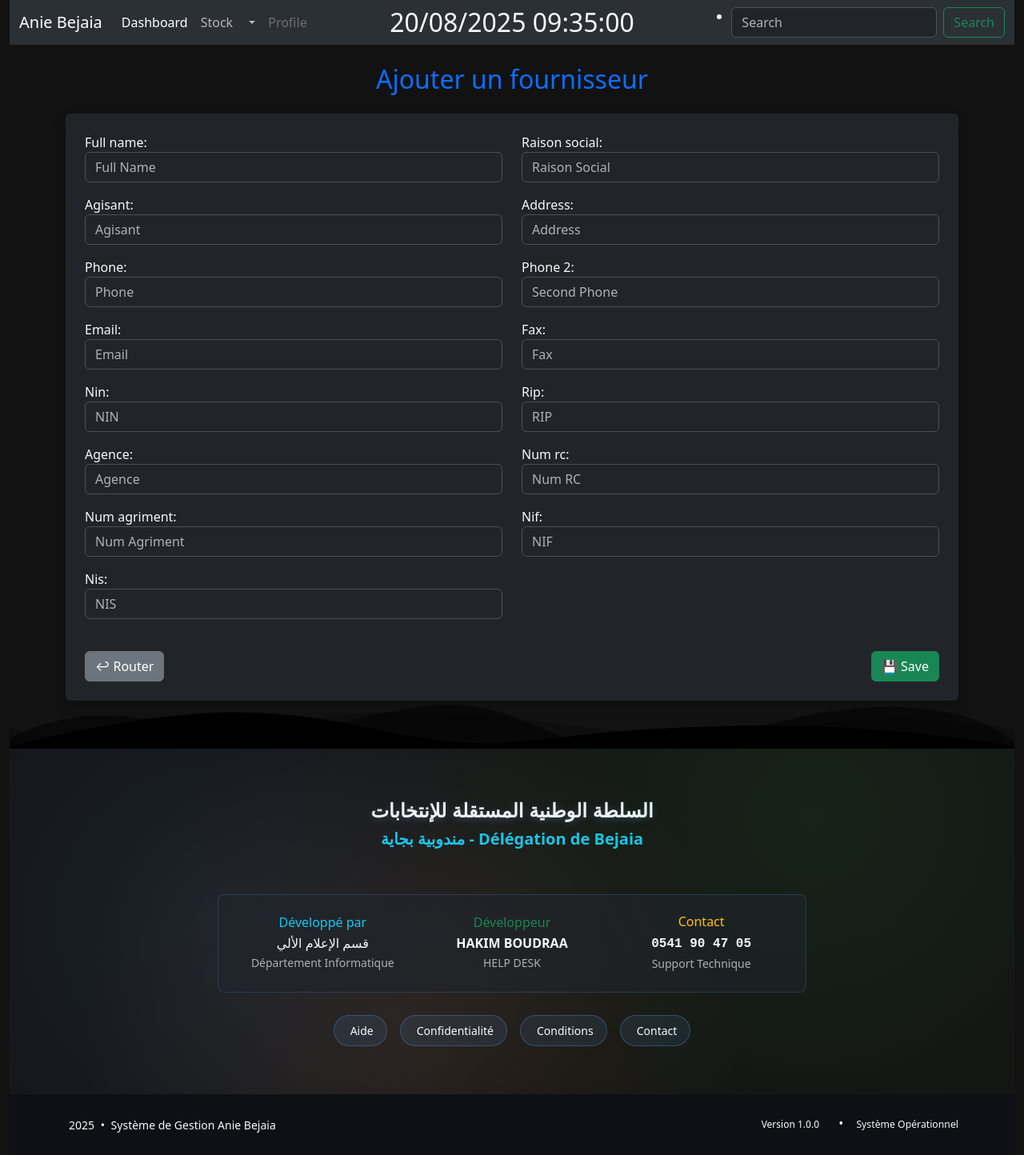
After one commit to hboudraa/Invontary-master-user, a Django app: page /commercial/add_supplier/ in a window 1280 px wide. The commit adds this page. Shown: the whole page at 80% size. Run offline with Django 5.2, Linux system fonts and the light colour scheme.

Commit message:
add supplier

```diff
--- a/INVENTORY/Commercial/admin.py
+++ b/INVENTORY/Commercial/admin.py
@@ -4,6 +4,6 @@ from .models import Supplier
 # Register your models here.
 @admin.register(Supplier)
 class SupplierAdmin(admin.ModelAdmin):
-    list_display = ('first_name','last_name',)
-    ordering = ('first_name',)
-    search_fields = ('first_name','last_name',)
+    list_display = ('full_name','phone',)
+    ordering = ('full_name',)
+    search_fields = ('full_name','num_rc',)
--- a/INVENTORY/Commercial/forms.py
+++ b/INVENTORY/Commercial/forms.py
@@ -0,0 +1,24 @@
+from django import forms
+from .models import Supplier
+
+class SupplierForm(forms.ModelForm):
+    class Meta:
+        model = Supplier
+        fields = '__all__'   # نستعمل كل الحقول من الموديل
+        widgets = {
+            'full_name': forms.TextInput(attrs={'class': 'form-control', 'placeholder': 'Full Name'}),
+            'raison_social': forms.TextInput(attrs={'class': 'form-control', 'placeholder': 'Raison Social'}),
+            'agisant': forms.TextInput(attrs={'class': 'form-control', 'placeholder': 'Agisant'}),
+            'address': forms.TextInput(attrs={'class': 'form-control', 'placeholder': 'Address'}),
+            'phone': forms.TextInput(attrs={'class': 'form-control', 'placeholder': 'Phone'}),
+            'phone_2': forms.TextInput(attrs={'class': 'form-control', 'placeholder': 'Second Phone'}),
+            'email': forms.EmailInput(attrs={'class': 'form-control', 'placeholder': 'Email'}),
+            'fax': forms.TextInput(attrs={'class': 'form-control', 'placeholder': 'Fax'}),
+            'nin': forms.TextInput(attrs={'class': 'form-control', 'placeholder': 'NIN'}),
+            'rip': forms.TextInput(attrs={'class': 'form-control', 'placeholder': 'RIP'}),
+            'agence': forms.TextInput(attrs={'class': 'form-control', 'placeholder': 'Agence'}),
+            'num_rc': forms.TextInput(attrs={'class': 'form-control', 'placeholder': 'Num RC'}),
+            'num_agriment': forms.TextInput(attrs={'class': 'form-control', 'placeholder': 'Num Agriment'}),
+            'nif': forms.TextInput(attrs={'class': 'form-control', 'placeholder': 'NIF'}),
+            'nis': forms.TextInput(attrs={'class': 'form-control', 'placeholder': 'NIS'}),
+        }
--- a/INVENTORY/Commercial/models.py
+++ b/INVENTORY/Commercial/models.py
@@ -1,9 +1,23 @@
 from django.db import models
+
 
 # Create your models here.
 class Supplier(models.Model):
-    first_name = models.CharField(max_length=100)
-    last_name = models.CharField(max_length=100)
+    full_name = models.CharField(max_length=100, null=True, blank=False)
+    raison_social = models.CharField(max_length=100, null=True, blank=False)
+    agisant = models.CharField(max_length=100, null=True, blank=False)
+    address = models.CharField(max_length=100, null=True, blank=False)
+    phone = models.CharField(max_length=100, null=True, blank=False)
+    phone_2 = models.CharField(max_length=100, null=True, blank=False)
+    email = models.CharField(max_length=100, null=True, blank=False)
+    fax = models.CharField(max_length=100, null=True, blank=False)
+    nin = models.CharField(max_length=100, null=True, blank=False)
+    rip = models.CharField(max_length=100, null=True, blank=False)
+    agence = models.CharField(max_length=100, null=True, blank=False)
+    num_rc = models.CharField(max_length=100, null=True, blank=False)
+    num_agriment = models.CharField(max_length=100, null=True, blank=False)
+    nif = models.CharField(max_length=100, null=True, blank=False)
+    nis = models.CharField(max_length=100, null=True, blank=False)
 
     def __str__(self):
-        return f"{self.first_name}" + " - " + f"{self.last_name}"
+        return f"{self.full_name}" + " - " + f"{self.phone}"
--- /dev/null
+++ b/INVENTORY/Commercial/templates/add_supplier.html
@@ -0,0 +1,100 @@
+{% extends 'base.html' %}
+{% load phone_filters %}
+{% block title %}Add Supplier{% endblock %}
+{% block content %}
+<div class="container mt-4">
+    <h2 class="text-center mb-4 text-primary">Ajouter un fournisseur</h2>
+    <form method="POST" class="shadow p-4 rounded bg-dark">
+        {% csrf_token %}
+        <div class="row">
+            <div class="col-md-6 mb-3">
+                {{ form.full_name.label_tag }}
+                {{ form.full_name }}
+            </div>
+            <div class="col-md-6 mb-3">
+                {{ form.raison_social.label_tag }}
+                {{ form.raison_social }}
+            </div>
+        </div>
+
+        <div class="row">
+            <div class="col-md-6 mb-3">
+                {{ form.agisant.label_tag }}
+                {{ form.agisant }}
+            </div>
+            <div class="col-md-6 mb-3">
+                {{ form.address.label_tag }}
+                {{ form.address }}
+            </div>
+        </div>
+
+        <div class="row">
+            <div class="col-md-6 mb-3">
+                {{ form.phone.label_tag }}
+                {{ form.phone }}
+            </div>
+            <div class="col-md-6 mb-3">
+                {{ form.phone_2.label_tag }}
+                {{ form.phone_2 }}
+            </div>
+        </div>
+
+        <div class="row">
+            <div class="col-md-6 mb-3">
+                {{ form.email.label_tag }}
+                {{ form.email }}
+            </div>
+            <div class="col-md-6 mb-3">
+                {{ form.fax.label_tag }}
+                {{ form.fax }}
+            </div>
+        </div>
+
+        <div class="row">
+            <div class="col-md-6 mb-3">
+                {{ form.nin.label_tag }}
+                {{ form.nin }}
+            </div>
+            <div class="col-md-6 mb-3">
+                {{ form.rip.label_tag }}
+                {{ form.rip }}
+            </div>
+        </div>
+
+        <div class="row">
+            <div class="col-md-6 mb-3">
+                {{ form.agence.label_tag }}
+                {{ form.agence }}
+            </div>
+            <div class="col-md-6 mb-3">
+                {{ form.num_rc.label_tag }}
+                {{ form.num_rc }}
+            </div>
+        </div>
+
+        <div class="row">
+            <div class="col-md-6 mb-3">
+                {{ form.num_agriment.label_tag }}
+                {{ form.num_agriment }}
+            </div>
+            <div class="col-md-6 mb-3">
+                {{ form.nif.label_tag }}
+                {{ form.nif }}
+            </div>
+        </div>
+
+        <div class="row">
+            <div class="col-md-6 mb-3">
+                {{ form.nis.label_tag }}
+                {{ form.nis }}
+            </div>
+        </div>
+
+        <div class="d-flex justify-content-between mt-4">
+            <a href="{% url 'commercial:supplier' %}" class="btn btn-secondary">↩ Router</a>
+            <button type="submit" class="btn btn-success">💾 Save</button>
+        </div>
+    </form>
+</div>
+
+{% endblock %}
--- a/INVENTORY/Commercial/urls.py
+++ b/INVENTORY/Commercial/urls.py
@@ -5,4 +5,5 @@ app_name = 'commercial'  # Namespace for this app's URLs
 
 urlpatterns = [
     path('supplier/', views.supplier, name='supplier'),
+    path('add_supplier/', views.add_supplier, name='add_supplier'),
 ]
--- a/INVENTORY/Commercial/views.py
+++ b/INVENTORY/Commercial/views.py
@@ -1,5 +1,19 @@
-from django.shortcuts import render
+from django.shortcuts import render, redirect
+from .forms import SupplierForm
+from .models import Supplier
+
 
 # Create your views here.
 def supplier(request):
-    return render(request, 'list_supplier.html', {})
+    list_supplier = Supplier.objects.all()
+    return render(request, 'list_supplier.html', {'list_supplier': list_supplier})
+
+def add_supplier(request):
+    if request.method == 'POST':
+        form = SupplierForm(request.POST)
+        if form.is_valid():
+            form.save()
+            return redirect('commercial:supplier')  # غيّرها للمكان المناسب
+    else:
+        form = SupplierForm()
+    return render(request, 'add_supplier.html', {'form': form})
--- a/INVENTORY/StockApp/models.py
+++ b/INVENTORY/StockApp/models.py
@@ -56,7 +56,7 @@ class FicheStockEntr(models.Model):
     name_fiche = models.ForeignKey(Product, on_delete=models.CASCADE)  # 🔹 إضافة علاقة بالمنتج
     date = models.DateTimeField(auto_now_add=True)
     number = models.CharField(max_length=10)
-    source = models.CharField(max_length=20)
+    source = models.ForeignKey("Commercial.Supplier", on_delete=models.CASCADE)
     quantity = models.IntegerField(default=1)
     price = models.DecimalField(max_digits=10, decimal_places=2, default=1)
     observation = tinymce_models.HTMLField(blank=True, null=True)
```
Also changed, not shown: INVENTORY/Commercial/templates/list_supplier.html (+112 -1 lines), INVENTORY/StockApp/forms.py (+31 -13 lines), INVENTORY/StockApp/templates/AddStockEnter.html (+18 -18 lines), INVENTORY/PersonalApp/migrations/0002_remove_personnel_cat_person_remove_personnel_commune_and_more.py (deleted), INVENTORY/PersonalApp/migrations/0003_sg_fix_alter_sg_fax.py (deleted), INVENTORY/PersonalApp/migrations/0004_utilisateur_date_of_birth_utilisateur_name_arabic_and_more.py (deleted), INVENTORY/StockApp/migrations/0001_initial.py (deleted), INVENTORY/StockApp/migrations/0002_remove_personnel_cat_person_remove_personnel_commune_and_more.py (deleted), INVENTORY/StockApp/migrations/0003_product_expiration_date.py (deleted), INVENTORY/db.sqlite3.
